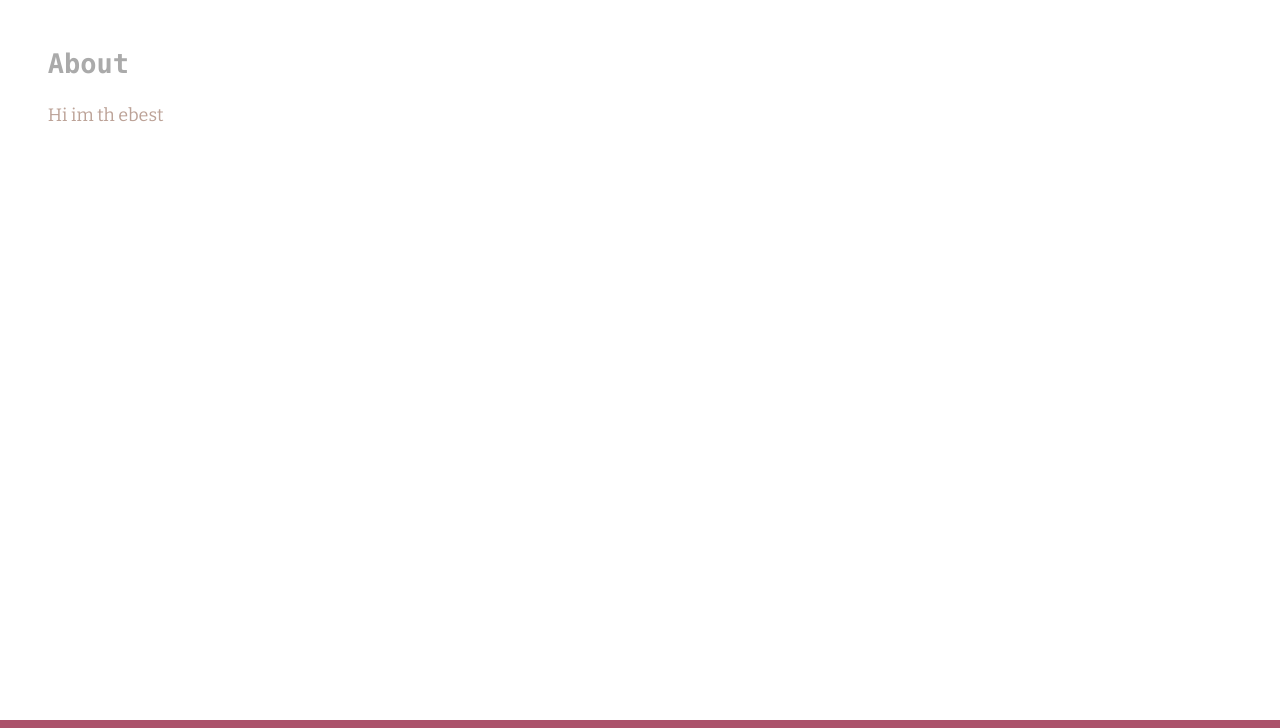
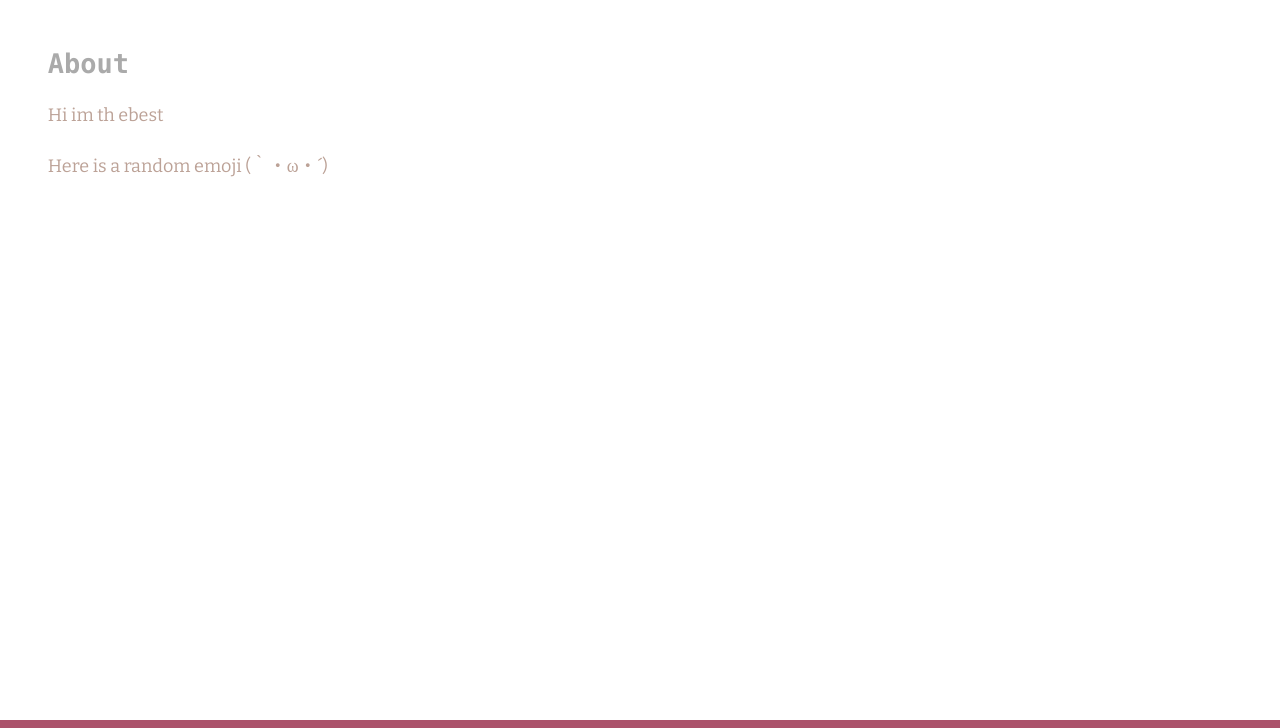
Before and after one commit to kevinshieh/kevinshieh.github.io, a plain HTML site: page index.html in a window 1280 px wide. Shown: the top 728 px of the page. Drawn offline with nearby package versions, Linux system fonts and the light colour scheme.

Commit message:
qfserffd

```diff
--- a/index.html
+++ b/index.html
@@ -37,6 +37,8 @@
 <!--   <p>
     Here is my <a href="/static/resume.pdf" style="text-decoration: none" target="_blank">resume</a>.
   </p> -->
+<div id="emoji"></div>
+
   <script type="text/javascript">
       var rand = Math.random()
       if (rand < 0.1) {
@@ -61,10 +63,10 @@
         var emoji = " (｀・ω・´)"
       }
 
-      document.getElementById('emoji').innerHTML = emoji;
+      document.getElementById('emoji').innerHTML = "Here is a random emoji " + emoji;
     </script>
 
-    <div id="emoji"></div>
+
 
 </div>
 </body>
--- a/project/static/css/style.css
+++ b/project/static/css/style.css
@@ -80,6 +80,12 @@ body, html {
         text-decoration: none;
     }
 
+    div {
+        margin-top: 2%;
+        font-family: Bitter;
+        color: #BCA297;
+    }
+
 #resume {
     width: 100%;
     height: 100%;
--- a/static/css/style.css
+++ b/static/css/style.css
@@ -80,6 +80,12 @@ body, html {
         text-decoration: none;
     }
 
+    div {
+        margin-top: 2%;
+        font-family: Bitter;
+        color: #BCA297;
+    }
+
 #resume {
     width: 100%;
     height: 100%;
```
Also changed, not shown: project/templates/index.html (+4 -2 lines).
